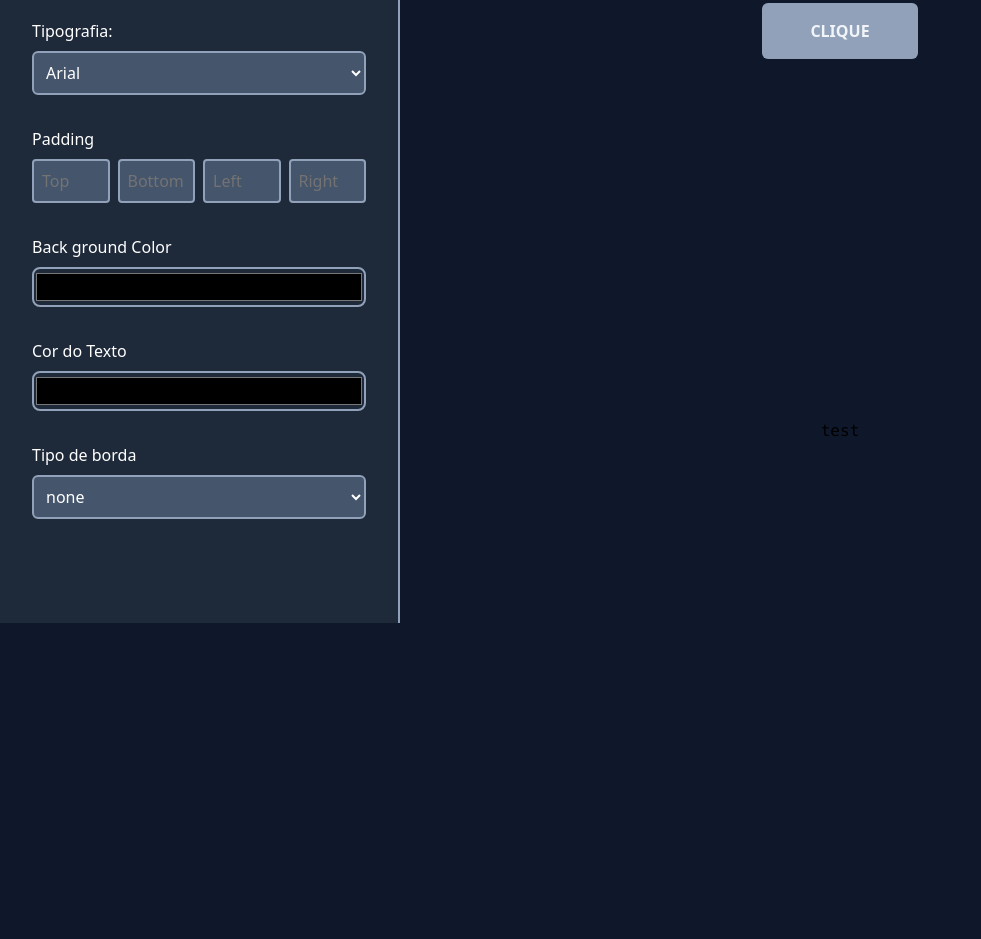
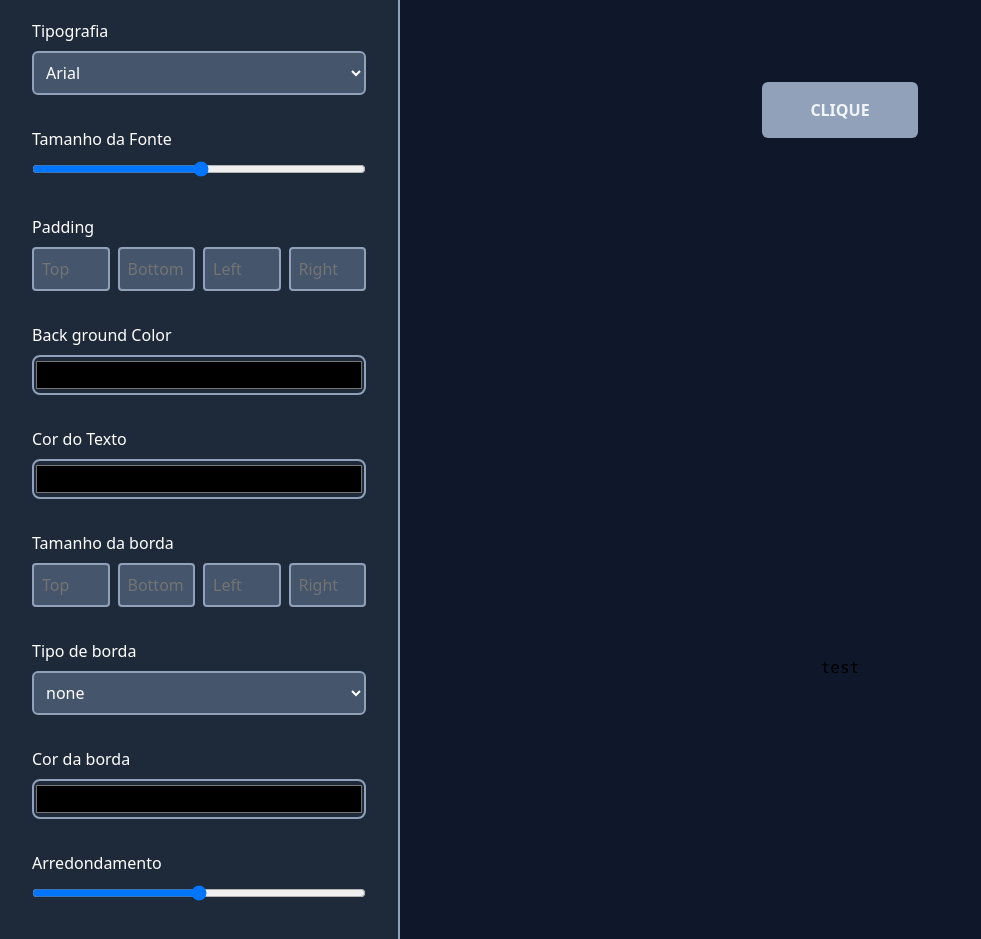
Before and after one commit to Pegasis12/button-creator, a website with bundled scripts: page src/index.html in a window 1280 px wide. Shown: the part 177-1116 px from the top of the page, without its empty margins (0-981 px from the left). Before the commit the page ends 800 px from the top, so only its background shows below. Built offline with nearby package versions, Linux system fonts and the light colour scheme.

Commit message:
ajuste-1

```diff
--- a/src/index.html
+++ b/src/index.html
@@ -27,7 +27,7 @@
           <label
             class="block text-md text-white mb-2 font-medium"
             for="fontFamily"
-            >Tipografia:</label
+            >Tipografia</label
           >
           <select
             class="w-full text-white bg-slate-600 p-2 border-2 border-slate-400 rounded-md focus:border-slate-100 focus:outline-none"
@@ -38,6 +38,22 @@
             <option value="monospace">Monospace</option>
             <option value="poppins">Poppins</option>
           </select>
+        </div>
+
+        <div>
+          <label
+            class="block text-md text-white mb-2 font-medium"
+            for="fontSize"
+            >Tamanho da Fonte</label
+          >
+          <input
+            class="w-full"
+            type="range"
+            min="1"
+            max="100"
+            id="fontSize"
+            name="fontSize"
+          />
         </div>
 
         <div>
@@ -108,7 +124,50 @@
         </div>
 
         <div>
-          <label class="block text-md text-white mb-2 font-medium" for="borderStyle"
+          <label
+            class="block text-md text-white mb-2 font-medium"
+            for="borderStyle"
+            >Tamanho da borda</label
+          >
+          <div class="flex gap-2">
+            <input
+              class="input"
+              type="text"
+              id="borderTop"
+              name="borderTop"
+              placeholder="Top"
+            />
+
+            <input
+              class="input"
+              type="text"
+              id="borderBottom"
+              name="borderBottom"
+              placeholder="Bottom"
+            />
+
+            <input
+              class="input"
+              type="text"
+              id="borderLeft"
+              name="borderLeft"
+              placeholder="Left"
+            />
+
+            <input
+              class="input"
+              type="text"
+              id="borderRight"
+              name="borderRight"
+              placeholder="Right"
+            />
+          </div>
+        </div>
+
+        <div>
+          <label
+            class="block text-md text-white mb-2 font-medium"
+            for="borderStyle"
             >Tipo de borda</label
           >
           <select
@@ -121,6 +180,34 @@
             <option value="solid">solid</option>
             <option value="double">double</option>
           </select>
+        </div>
+
+        <div>
+          <label class="block text-md text-white mb-2 font-medium" for="color"
+            >Cor da borda</label
+          >
+          <input
+            class="h-10 w-full block border-2 border-slate-400 cursor-pointer rounded-lg focus:outline-none focus:border-slate-100"
+            type="color"
+            id="borderColor"
+            name="borderColor"
+          />
+        </div>
+
+        <div>
+          <label
+            class="block text-md text-white mb-2 font-medium"
+            for="borderRadius"
+            >Arredondamento</label
+          >
+          <input
+            class="w-full"
+            type="range"
+            min="0"
+            max="100"
+            id="borderRadius"
+            name="borderRadius"
+          />
         </div>
       </form>
     </aside>
--- a/src/js/controles.js
+++ b/src/js/controles.js
@@ -38,11 +38,40 @@ const handleStyle = {
     btn.style.color = value;
   },
 
-  borderStyle() {
+  borderStyle(value) {
     btn.style.borderStyle = value;
+  },
+
+  borderTop(value) {
+    btn.style.borderTop = value + 'px';
+  },
+
+  borderBottom(value) {
+    btn.style.borderBottom = value + 'px';
+  },
+
+  borderLeft(value) {
+    btn.style.borderLeft = value + 'px';
+  },
+
+  borderRight(value) {
+    btn.style.borderRight = value + 'px';
+  },
+
+  borderColor(value) {
+    btn.style.borderColor = value;
+  },
+
+  borderRadius(value) {
+    btn.style.borderRadius = value + 'px';
+  },
+
+  fontSize(value) {
+    btn.style.fontSize = value + 'px';
   },
 };
 
 function handleChange(event) {
   handleStyle[event.target.name](event.target.value);
+  console.log(event.target.value);
 }
```
Also changed, not shown: src/input.css (line endings or trailing spaces).
